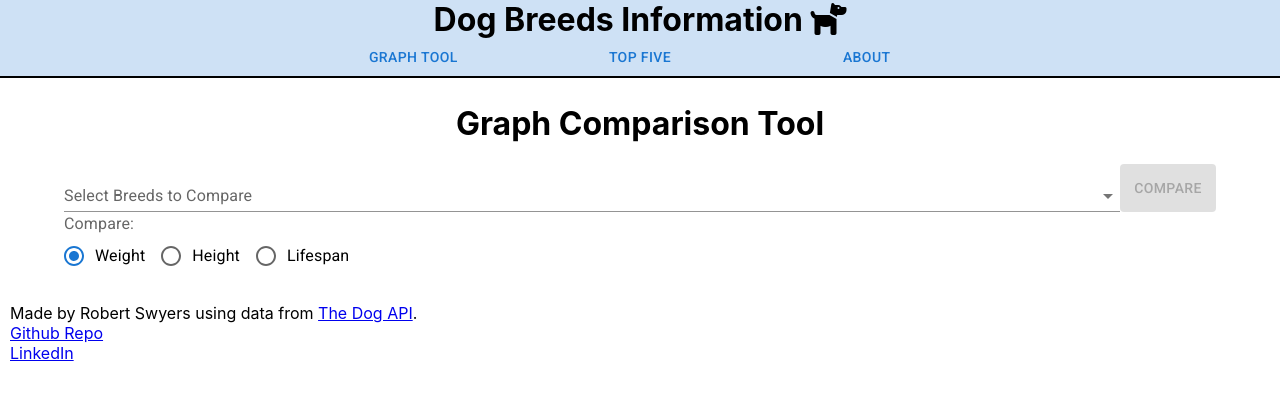
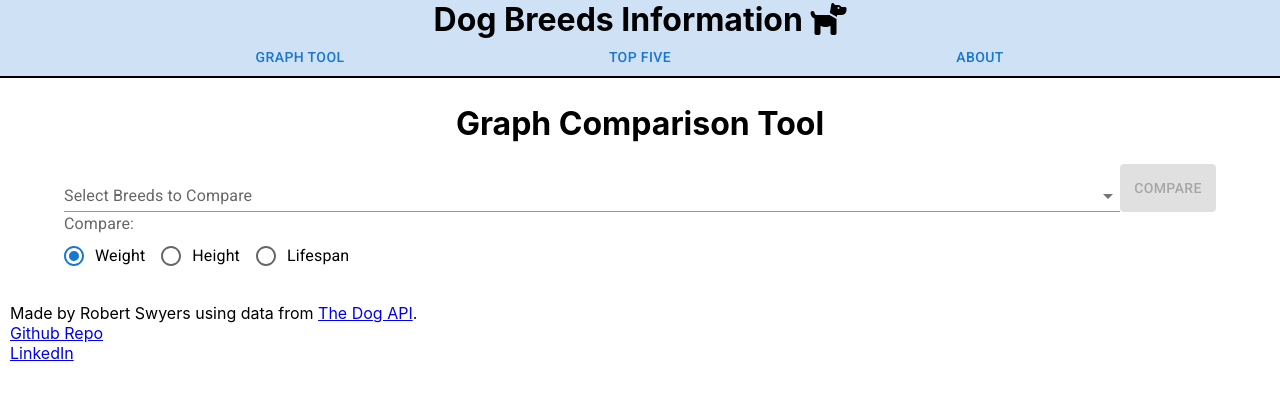
Before and after one commit to baubsy/dogs, a React (Create React App) app: page / in a window 1280 px wide. Shown: the top 400 px of the page. Built offline with nearby package versions, Linux system fonts and the light colour scheme; no server answers.

Commit message:
Fixed button text wrapping

```diff
--- a/src/components/Header.tsx
+++ b/src/components/Header.tsx
@@ -14,18 +14,18 @@ const Header = () => {
                         Dog Breeds Information <i className="fa-solid fa-dog" />
                     </h1>
                 </Grid>
-                <Grid container item xs={12} spacing={10} justifyContent="center">
-                    <Grid item xs ={2} style={{textAlign: "center"}}>
+                <Grid container item xs={12} spacing={10} justifyContent="center" whiteSpace="nowrap" textAlign="center">
+                    <Grid item xs ={3}>
                         <Button onClick={() => history.push("/")}>
                             Graph Tool
                         </Button>
                     </Grid>
-                    <Grid item xs={2} style={{textAlign: "center"}}>
+                    <Grid item xs={3}>
                         <Button onClick={() => history.push("/statsearch")}>
                             Top Five
                         </Button>
                     </Grid>
-                    <Grid item xs={2} style={{textAlign: "center"}}>
+                    <Grid item xs={3}>
                         <Button onClick={() => history.push("/about")}>
                             About
                         </Button>
```
